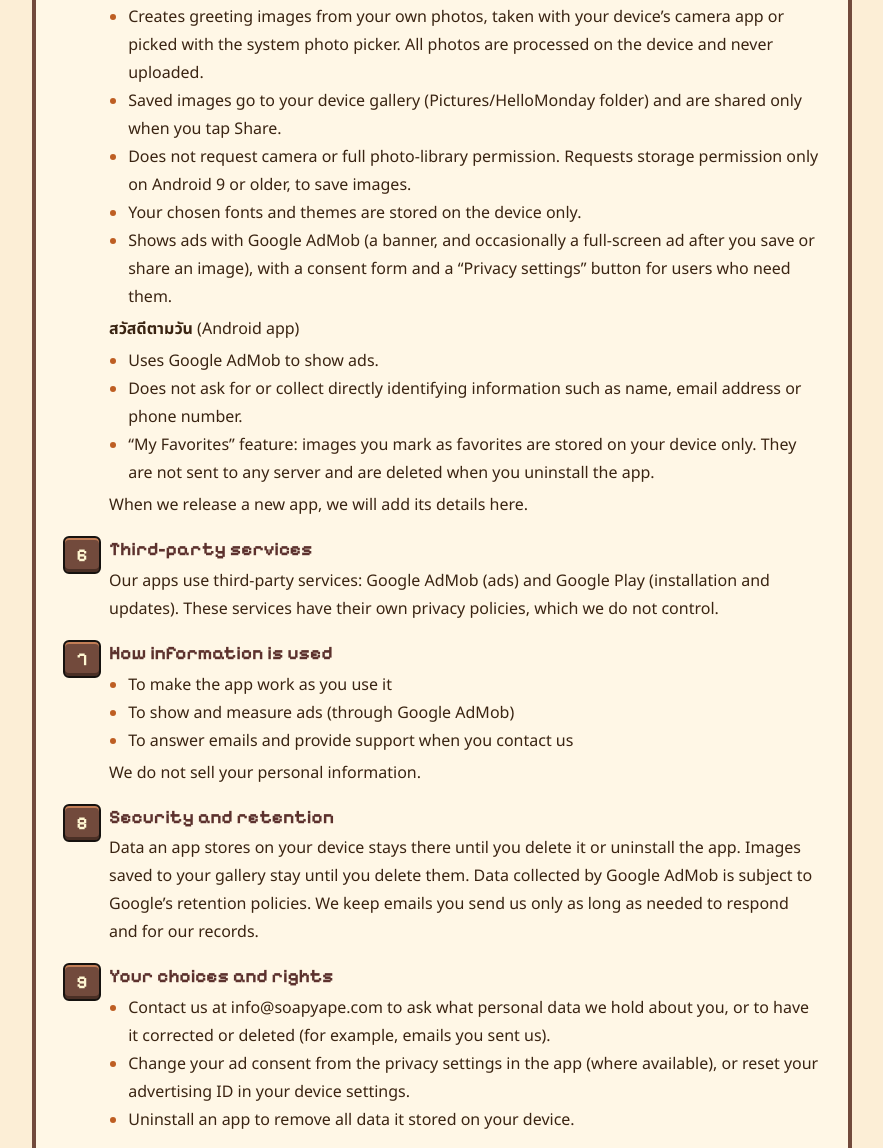
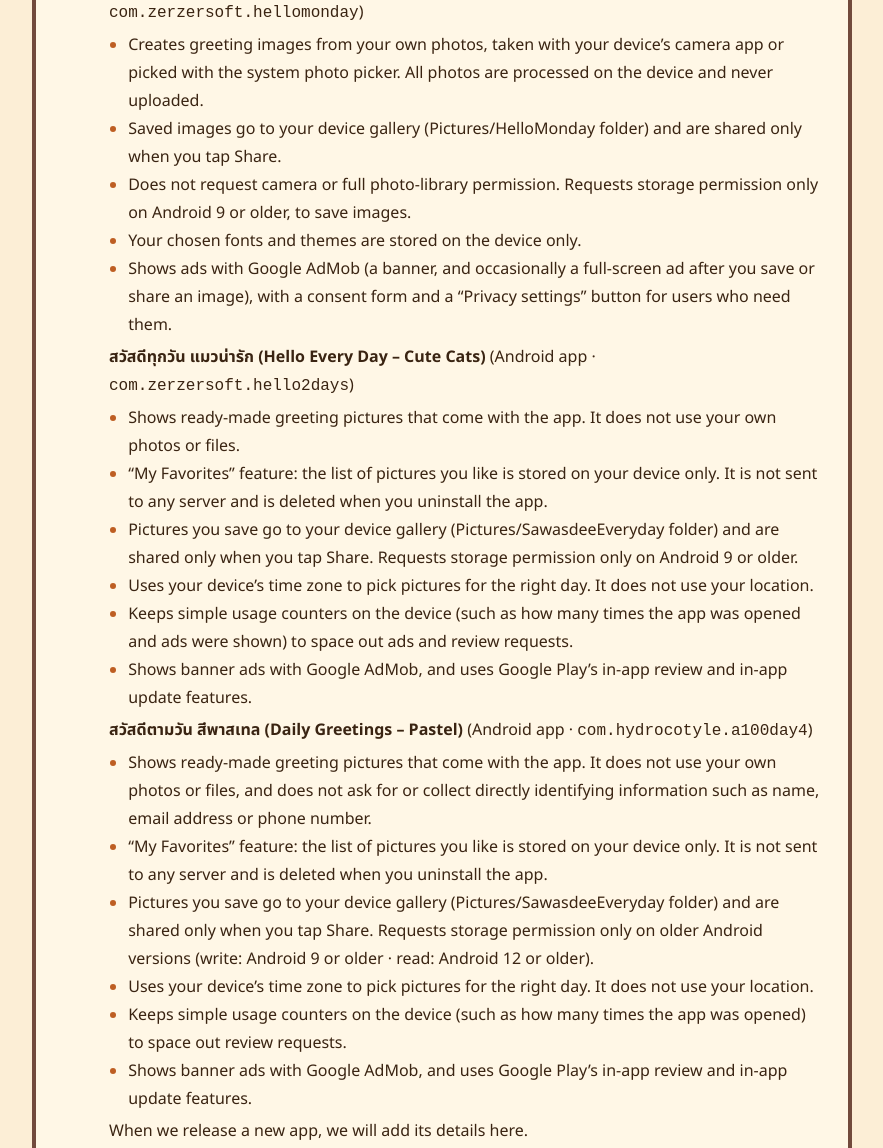
Before and after one commit to hydroarmmy/soapyape, a plain HTML site: page apps/privacy/index.html in a window 1280 px wide. Shown: the part 1576-2724 px from the top of the page, without its empty margins (198-1081 px from the left). Drawn offline with Linux system fonts and the light colour scheme.

Commit message:
Cover all three live apps on the apps privacy page
- Add สวัสดีทุกวัน แมวน่ารัก (com.zerzersoft.hello2days, #hello2days)
- Rename สวัสดีตามวัน to its store name สวัสดีตามวัน สีพาสเทล
  (com.hydrocotyle.a100day4) and describe it from the app's code:
  bundled pictures only, favorites on device, saves to
  Pictures/SawasdeeEveryday, device time zone (no location), local
  usage counters, AdMob banners, Play in-app review and updates
- Mention Play in-app review/updates under third-party services

Co-Authored-By: Claude Opus 5.5 <noreply@anthropic.com>
Claude-Session: https://claude.ai/code/session_01XtpbZAfcXUsNDGy8GMKfBg

```diff
--- a/apps/privacy/index.html
+++ b/apps/privacy/index.html
@@ -61,13 +61,14 @@
       </ul>
         <section class="sec"><h3>ขอบเขตของนโยบายนี้</h3><p>นโยบายนี้ใช้กับแอปมือถือที่เผยแพร่โดย SoapyApe (“เรา”) บน Google Play เพื่ออธิบายว่าแอปเก็บ ใช้ และปกป้องข้อมูลอย่างไร รายละเอียดเฉพาะของแต่ละแอปอยู่ในหัวข้อ “รายละเอียดของแต่ละแอป” ด้านล่าง ส่วนเว็บไซต์ดูได้ที่ <a href="/privacy/">นโยบายความเป็นส่วนตัวของเว็บไซต์</a> และเกมดูได้ที่ <a href="/games/privacy/">นโยบายความเป็นส่วนตัวของเกม</a></p></section>
         <section class="sec"><h3>ข้อมูลที่เราไม่เก็บ</h3><ul><li>แอปไม่มีระบบสมัครสมาชิกหรือบัญชีผู้ใช้</li><li>เราไม่ขอชื่อ อีเมล เบอร์โทรศัพท์ รายชื่อผู้ติดต่อ หรือตำแหน่งที่ตั้งแบบละเอียด</li><li>เราไม่มีเซิร์ฟเวอร์รับรูปภาพหรือข้อความที่คุณสร้างในแอป</li></ul></section>
-        <section class="sec"><h3>รูปภาพ กล้อง และไฟล์ในเครื่อง</h3><ul><li>รูปที่คุณถ่ายหรือเลือกจากคลังภาพ ถูกใช้สร้างภาพภายในเครื่องของคุณเท่านั้น และไม่ถูกส่งออกจากเครื่อง เว้นแต่คุณกดแชร์เอง</li><li>แอปที่ใช้กล้องจะเปิดแอปกล้องของเครื่อง และใช้ตัวเลือกรูปภาพของระบบ Android จึงเข้าถึงได้เฉพาะรูปที่คุณเลือก ไม่ได้เข้าถึงคลังภาพทั้งหมด</li><li>ภาพที่คุณกดบันทึกจะอยู่ในคลังภาพของเครื่องคุณ และจะแชร์ไปยังแอปอื่นเฉพาะเมื่อคุณกดแชร์และเลือกแอปปลายทางเอง</li><li>การตั้งค่าเล็ก ๆ เช่น ฟอนต์หรือแนวสีที่เลือก เก็บไว้ในเครื่องของคุณเท่านั้น และถูกลบเมื่อถอนการติดตั้งแอป</li></ul></section>
+        <section class="sec"><h3>รูปภาพ กล้อง และไฟล์ในเครื่อง</h3><ul><li>รูปที่คุณถ่ายหรือเลือกจากคลังภาพ ถูกใช้สร้างภาพภายในเครื่องของคุณเท่านั้น และไม่ถูกส่งออกจากเครื่อง เว้นแต่คุณกดแชร์เอง</li><li>แอปที่ใช้กล้องจะเปิดแอปกล้องของเครื่อง และใช้ตัวเลือกรูปภาพของระบบ Android จึงเข้าถึงได้เฉพาะรูปที่คุณเลือก ไม่ได้เข้าถึงคลังภาพทั้งหมด</li><li>ภาพที่คุณกดบันทึกจะอยู่ในคลังภาพของเครื่องคุณ และจะแชร์ไปยังแอปอื่นเฉพาะเมื่อคุณกดแชร์และเลือกแอปปลายทางเอง</li><li>การตั้งค่าเล็ก ๆ รายการรูปที่ถูกใจ และตัวนับการใช้งาน (เช่น จำนวนครั้งที่เปิดแอป) เก็บไว้ในเครื่องของคุณเท่านั้น และถูกลบเมื่อถอนการติดตั้งแอป</li></ul></section>
         <section class="sec"><h3>โฆษณา (Google AdMob)</h3><p>แอปของเราแสดงโฆษณาผ่าน Google AdMob ซึ่งอาจเก็บข้อมูลโดยอัตโนมัติ เช่น รหัสโฆษณา (Advertising ID) รุ่นอุปกรณ์ ระบบปฏิบัติการ ข้อมูลการใช้งานและการโต้ตอบกับโฆษณา และที่อยู่ IP เพื่อแสดงโฆษณา วัดผลโฆษณา ป้องกันการฉ้อโกง และประมาณตำแหน่งที่ตั้งโดยคร่าว</p><ul><li>ผู้ใช้ในบางประเทศหรือภูมิภาคจะเห็นหน้าขอความยินยอมก่อนแสดงโฆษณาตามความสนใจ และเปลี่ยนตัวเลือกได้ภายหลังจากเมนูการตั้งค่าความเป็นส่วนตัวในแอป (ถ้ามี)</li><li>คุณรีเซ็ตหรือลบรหัสโฆษณา และปิดโฆษณาตามความสนใจได้ในการตั้งค่าของอุปกรณ์ (การตั้งค่า → Google → โฆษณา หรือ ความเป็นส่วนตัว → โฆษณา)</li><li>ดูวิธีที่ Google ใช้ข้อมูลได้ที่ <a href="https://policies.google.com/technologies/partner-sites" rel="noopener">policies.google.com/technologies/partner-sites</a></li></ul></section>
-        <section class="sec" id="apps"><h3>รายละเอียดของแต่ละแอป</h3><p><a href="#hellomonday">สวัสดีตอนเช้า ออกแบบเอง</a> · <a href="#sawasdee-tamwan">สวัสดีตามวัน</a></p>
+        <section class="sec" id="apps"><h3>รายละเอียดของแต่ละแอป</h3><p><a href="#hellomonday">สวัสดีตอนเช้า ออกแบบเอง</a> · <a href="#hello2days">สวัสดีทุกวัน แมวน่ารัก</a> · <a href="#sawasdee-tamwan">สวัสดีตามวัน สีพาสเทล</a></p>
           <div id="hellomonday"><p><strong>สวัสดีตอนเช้า ออกแบบเอง</strong> (แอป Android · <code>com.zerzersoft.hellomonday</code>)</p><ul><li>สร้างภาพสวัสดีจากรูปของคุณเอง โดยถ่ายด้วยแอปกล้องของเครื่องหรือเลือกจากตัวเลือกรูปภาพของระบบ รูปทั้งหมดประมวลผลในเครื่อง ไม่ถูกอัปโหลด</li><li>ภาพที่บันทึกอยู่ในคลังภาพของเครื่อง (โฟลเดอร์ Pictures/HelloMonday) และแชร์ได้เมื่อคุณกดแชร์เอง</li><li>ไม่ขอสิทธิ์กล้องหรือสิทธิ์อ่านคลังภาพทั้งหมด ขอสิทธิ์บันทึกไฟล์เฉพาะบน Android 9 หรือเก่ากว่า</li><li>ฟอนต์และแนวสีที่เลือกเก็บไว้ในเครื่องเท่านั้น</li><li>แสดงโฆษณาด้วย Google AdMob (แบนเนอร์ และโฆษณาเต็มจอเป็นครั้งคราวหลังบันทึกหรือแชร์ภาพ) พร้อมหน้าขอความยินยอมและปุ่ม “ตั้งค่าความเป็นส่วนตัว” สำหรับผู้ใช้ที่จำเป็น</li></ul></div>
-          <div id="sawasdee-tamwan"><p><strong>สวัสดีตามวัน</strong> (แอป Android)</p><ul><li>ใช้ Google AdMob เพื่อแสดงโฆษณา</li><li>ไม่ขอหรือเก็บข้อมูลที่ระบุตัวตนโดยตรง เช่น ชื่อ อีเมล หรือเบอร์โทรศัพท์</li><li>ฟีเจอร์ “สิ่งที่ฉันถูกใจ”: รูปภาพที่คุณกดถูกใจถูกบันทึกไว้ในอุปกรณ์ของคุณเท่านั้น ไม่ถูกส่งไปยังเซิร์ฟเวอร์ และจะถูกลบเมื่อถอนการติดตั้งแอป</li></ul></div>
+          <div id="hello2days"><p><strong>สวัสดีทุกวัน แมวน่ารัก</strong> (แอป Android · <code>com.zerzersoft.hello2days</code>)</p><ul><li>แสดงรูปสวัสดีสำเร็จรูปที่มากับแอป ไม่ได้ใช้รูปหรือไฟล์ของคุณ</li><li>ฟีเจอร์ “สิ่งที่ฉันถูกใจ”: รายการรูปที่คุณกดถูกใจเก็บไว้ในเครื่องเท่านั้น ไม่ถูกส่งไปยังเซิร์ฟเวอร์ และถูกลบเมื่อถอนการติดตั้งแอป</li><li>ภาพที่คุณกดบันทึกอยู่ในคลังภาพของเครื่อง (โฟลเดอร์ Pictures/SawasdeeEveryday) และแชร์ได้เมื่อคุณกดแชร์เอง ขอสิทธิ์บันทึกไฟล์เฉพาะบน Android 9 หรือเก่ากว่า</li><li>ใช้เขตเวลาของเครื่องเพื่อเลือกรูปให้ตรงกับวัน ไม่ได้ใช้ตำแหน่งที่ตั้ง</li><li>เก็บตัวนับการใช้งานไว้ในเครื่อง (เช่น จำนวนครั้งที่เปิดแอปและที่แสดงโฆษณา) เพื่อเว้นระยะโฆษณาและการขอให้รีวิว</li><li>แสดงโฆษณาแบนเนอร์ด้วย Google AdMob และใช้ระบบรีวิวและระบบอัปเดตในแอปของ Google Play</li></ul></div>
+          <div id="sawasdee-tamwan"><p><strong>สวัสดีตามวัน สีพาสเทล</strong> (แอป Android · <code>com.hydrocotyle.a100day4</code>)</p><ul><li>แสดงรูปสวัสดีสำเร็จรูปที่มากับแอป ไม่ได้ใช้รูปหรือไฟล์ของคุณ และไม่ขอหรือเก็บข้อมูลที่ระบุตัวตนโดยตรง เช่น ชื่อ อีเมล หรือเบอร์โทรศัพท์</li><li>ฟีเจอร์ “สิ่งที่ฉันถูกใจ”: รายการรูปที่คุณกดถูกใจเก็บไว้ในเครื่องเท่านั้น ไม่ถูกส่งไปยังเซิร์ฟเวอร์ และถูกลบเมื่อถอนการติดตั้งแอป</li><li>ภาพที่คุณกดบันทึกอยู่ในคลังภาพของเครื่อง (โฟลเดอร์ Pictures/SawasdeeEveryday) และแชร์ได้เมื่อคุณกดแชร์เอง ขอสิทธิ์อ่าน/บันทึกไฟล์เฉพาะบน Android รุ่นเก่า (บันทึก: Android 9 หรือเก่ากว่า · อ่าน: Android 12 หรือเก่ากว่า)</li><li>ใช้เขตเวลาของเครื่องเพื่อเลือกรูปให้ตรงกับวัน ไม่ได้ใช้ตำแหน่งที่ตั้ง</li><li>เก็บตัวนับการใช้งานไว้ในเครื่อง (เช่น จำนวนครั้งที่เปิดแอป) เพื่อเว้นระยะการขอให้รีวิว</li><li>แสดงโฆษณาแบนเนอร์ด้วย Google AdMob และใช้ระบบรีวิวและระบบอัปเดตในแอปของ Google Play</li></ul></div>
           <p>เมื่อมีแอปใหม่ เราจะเพิ่มรายละเอียดไว้ที่นี่</p></section>
-        <section class="sec"><h3>บริการของบุคคลที่สาม</h3><p>แอปของเราใช้บริการของบุคคลที่สาม ได้แก่ Google AdMob (โฆษณา) และ Google Play (การติดตั้งและอัปเดต) ซึ่งมีนโยบายความเป็นส่วนตัวของตัวเองที่เราไม่ได้ควบคุม</p></section>
+        <section class="sec"><h3>บริการของบุคคลที่สาม</h3><p>แอปของเราใช้บริการของบุคคลที่สาม ได้แก่ Google AdMob (โฆษณา) และ Google Play (การติดตั้ง การอัปเดตในแอป และการให้คะแนนรีวิวในแอป) ซึ่งมีนโยบายความเป็นส่วนตัวของตัวเองที่เราไม่ได้ควบคุม</p></section>
         <section class="sec"><h3>การใช้ข้อมูล</h3><ul><li>เพื่อให้แอปทำงานได้ตามที่คุณใช้</li><li>เพื่อแสดงโฆษณาและวัดผลโฆษณา (ผ่าน Google AdMob)</li><li>เพื่อตอบอีเมลและให้ความช่วยเหลือเมื่อคุณติดต่อมา</li></ul><p>เราไม่ขายข้อมูลส่วนบุคคลของคุณ</p></section>
         <section class="sec"><h3>ความปลอดภัยและการเก็บรักษา</h3><p>ข้อมูลที่แอปเก็บไว้ในเครื่องจะอยู่จนกว่าคุณจะลบหรือถอนการติดตั้งแอป ภาพที่บันทึกลงคลังภาพจะอยู่จนกว่าคุณจะลบเอง ข้อมูลที่ Google AdMob เก็บอยู่ภายใต้นโยบายการเก็บรักษาของ Google ส่วนอีเมลที่คุณส่งมาเราเก็บเท่าที่จำเป็นต่อการตอบและเก็บเป็นหลักฐาน</p></section>
         <section class="sec"><h3>สิทธิและทางเลือกของคุณ</h3><ul><li>ติดต่อเราที่ info@soapyape.com เพื่อขอทราบ แก้ไข หรือลบข้อมูลส่วนบุคคลที่เราถืออยู่ เช่น อีเมลที่คุณเคยส่งมา</li><li>เปลี่ยนการยินยอมด้านโฆษณาได้จากเมนูการตั้งค่าความเป็นส่วนตัวในแอป (ถ้ามี) หรือรีเซ็ตรหัสโฆษณาในการตั้งค่าอุปกรณ์</li><li>ถอนการติดตั้งแอปเพื่อลบข้อมูลทั้งหมดที่แอปเก็บไว้ในเครื่อง</li></ul></section>
@@ -84,13 +85,14 @@
       </ul>
         <section class="sec"><h3>Scope of this policy</h3><p>This policy applies to the mobile apps published by SoapyApe (“we”, “us”) on Google Play. It explains how the apps collect, use and protect information. Details for each app are listed under “App-by-app details” below. For the website see the <a href="/privacy/">website privacy policy</a>; for games see the <a href="/games/privacy/">games privacy policy</a>.</p></section>
         <section class="sec"><h3>What we do not collect</h3><ul><li>Our apps have no sign-up and no user accounts.</li><li>We do not ask for your name, email address, phone number, contacts or precise location.</li><li>We run no server that receives the photos or text you create in our apps.</li></ul></section>
-        <section class="sec"><h3>Photos, camera and files on your device</h3><ul><li>Photos you take or pick from your gallery are used to create images on your device only, and never leave it unless you choose to share.</li><li>Apps that use the camera open your device’s own camera app and use the Android system photo picker, so they can access only the photos you pick, not your whole photo library.</li><li>Images you save are stored in your device gallery and are shared with another app only when you tap Share and choose that app yourself.</li><li>Small preferences such as your chosen font or color theme are stored on your device only and are deleted when you uninstall the app.</li></ul></section>
+        <section class="sec"><h3>Photos, camera and files on your device</h3><ul><li>Photos you take or pick from your gallery are used to create images on your device only, and never leave it unless you choose to share.</li><li>Apps that use the camera open your device’s own camera app and use the Android system photo picker, so they can access only the photos you pick, not your whole photo library.</li><li>Images you save are stored in your device gallery and are shared with another app only when you tap Share and choose that app yourself.</li><li>Small preferences, your favorites list and simple usage counters (such as how many times the app was opened) are stored on your device only and are deleted when you uninstall the app.</li></ul></section>
         <section class="sec"><h3>Advertising (Google AdMob)</h3><p>Our apps show ads through Google AdMob, which may automatically collect information such as your advertising ID, device model, operating system, usage and ad-interaction data, and IP address in order to show and measure ads, prevent fraud and estimate approximate location.</p><ul><li>Users in some countries or regions are asked for consent before personalized ads are shown, and can change their choice later from the privacy settings in the app (where available).</li><li>You can reset or delete your advertising ID and turn off personalized ads in your device settings (Settings → Google → Ads, or Privacy → Ads).</li><li>Learn how Google uses information at <a href="https://policies.google.com/technologies/partner-sites" rel="noopener">policies.google.com/technologies/partner-sites</a>.</li></ul></section>
-        <section class="sec" id="apps-en"><h3>App-by-app details</h3><p><a href="#hellomonday-en">สวัสดีตอนเช้า ออกแบบเอง (Good Morning Greetings – Design Your Own)</a> · <a href="#sawasdee-tamwan-en">สวัสดีตามวัน</a></p>
+        <section class="sec" id="apps-en"><h3>App-by-app details</h3><p><a href="#hellomonday-en">สวัสดีตอนเช้า ออกแบบเอง</a> · <a href="#hello2days-en">สวัสดีทุกวัน แมวน่ารัก</a> · <a href="#sawasdee-tamwan-en">สวัสดีตามวัน สีพาสเทล</a></p>
           <div id="hellomonday-en"><p><strong>สวัสดีตอนเช้า ออกแบบเอง (Good Morning Greetings – Design Your Own)</strong> (Android app · <code>com.zerzersoft.hellomonday</code>)</p><ul><li>Creates greeting images from your own photos, taken with your device’s camera app or picked with the system photo picker. All photos are processed on the device and never uploaded.</li><li>Saved images go to your device gallery (Pictures/HelloMonday folder) and are shared only when you tap Share.</li><li>Does not request camera or full photo-library permission. Requests storage permission only on Android 9 or older, to save images.</li><li>Your chosen fonts and themes are stored on the device only.</li><li>Shows ads with Google AdMob (a banner, and occasionally a full-screen ad after you save or share an image), with a consent form and a “Privacy settings” button for users who need them.</li></ul></div>
-          <div id="sawasdee-tamwan-en"><p><strong>สวัสดีตามวัน</strong> (Android app)</p><ul><li>Uses Google AdMob to show ads.</li><li>Does not ask for or collect directly identifying information such as name, email address or phone number.</li><li>“My Favorites” feature: images you mark as favorites are stored on your device only. They are not sent to any server and are deleted when you uninstall the app.</li></ul></div>
+          <div id="hello2days-en"><p><strong>สวัสดีทุกวัน แมวน่ารัก (Hello Every Day – Cute Cats)</strong> (Android app · <code>com.zerzersoft.hello2days</code>)</p><ul><li>Shows ready-made greeting pictures that come with the app. It does not use your own photos or files.</li><li>“My Favorites” feature: the list of pictures you like is stored on your device only. It is not sent to any server and is deleted when you uninstall the app.</li><li>Pictures you save go to your device gallery (Pictures/SawasdeeEveryday folder) and are shared only when you tap Share. Requests storage permission only on Android 9 or older.</li><li>Uses your device’s time zone to pick pictures for the right day. It does not use your location.</li><li>Keeps simple usage counters on the device (such as how many times the app was opened and ads were shown) to space out ads and review requests.</li><li>Shows banner ads with Google AdMob, and uses Google Play’s in-app review and in-app update features.</li></ul></div>
+          <div id="sawasdee-tamwan-en"><p><strong>สวัสดีตามวัน สีพาสเทล (Daily Greetings – Pastel)</strong> (Android app · <code>com.hydrocotyle.a100day4</code>)</p><ul><li>Shows ready-made greeting pictures that come with the app. It does not use your own photos or files, and does not ask for or collect directly identifying information such as name, email address or phone number.</li><li>“My Favorites” feature: the list of pictures you like is stored on your device only. It is not sent to any server and is deleted when you uninstall the app.</li><li>Pictures you save go to your device gallery (Pictures/SawasdeeEveryday folder) and are shared only when you tap Share. Requests storage permission only on older Android versions (write: Android 9 or older · read: Android 12 or older).</li><li>Uses your device’s time zone to pick pictures for the right day. It does not use your location.</li><li>Keeps simple usage counters on the device (such as how many times the app was opened) to space out review requests.</li><li>Shows banner ads with Google AdMob, and uses Google Play’s in-app review and in-app update features.</li></ul></div>
           <p>When we release a new app, we will add its details here.</p></section>
-        <section class="sec"><h3>Third-party services</h3><p>Our apps use third-party services: Google AdMob (ads) and Google Play (installation and updates). These services have their own privacy policies, which we do not control.</p></section>
+        <section class="sec"><h3>Third-party services</h3><p>Our apps use third-party services: Google AdMob (ads) and Google Play (installation, in-app updates and in-app reviews). These services have their own privacy policies, which we do not control.</p></section>
         <section class="sec"><h3>How information is used</h3><ul><li>To make the app work as you use it</li><li>To show and measure ads (through Google AdMob)</li><li>To answer emails and provide support when you contact us</li></ul><p>We do not sell your personal information.</p></section>
         <section class="sec"><h3>Security and retention</h3><p>Data an app stores on your device stays there until you delete it or uninstall the app. Images saved to your gallery stay until you delete them. Data collected by Google AdMob is subject to Google’s retention policies. We keep emails you send us only as long as needed to respond and for our records.</p></section>
         <section class="sec"><h3>Your choices and rights</h3><ul><li>Contact us at info@soapyape.com to ask what personal data we hold about you, or to have it corrected or deleted (for example, emails you sent us).</li><li>Change your ad consent from the privacy settings in the app (where available), or reset your advertising ID in your device settings.</li><li>Uninstall an app to remove all data it stored on your device.</li></ul></section>
```
Also changed, not shown: privacy/index.html (+2 -2 lines), 1 other file.
